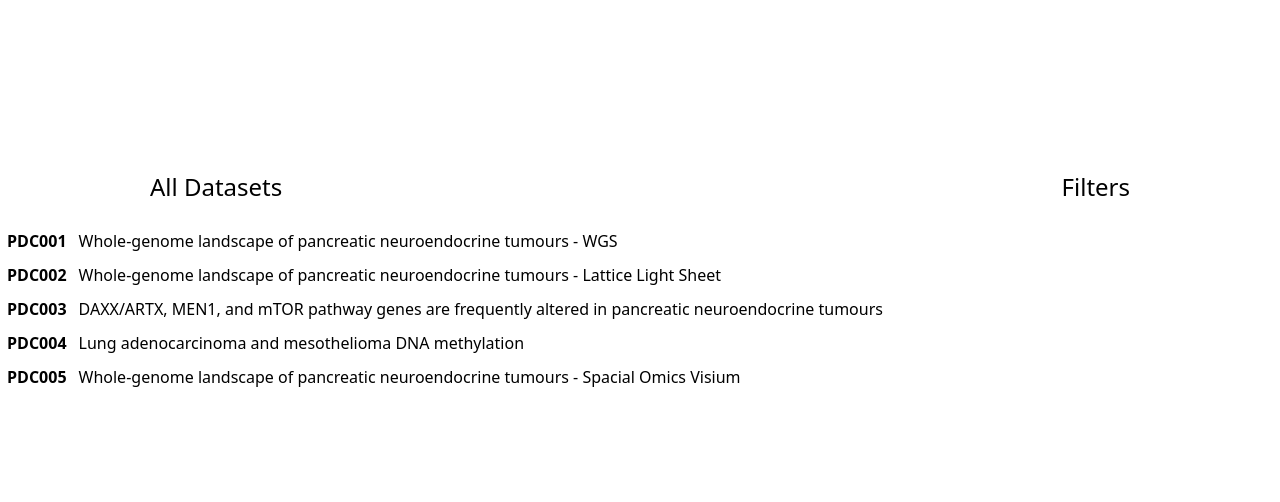
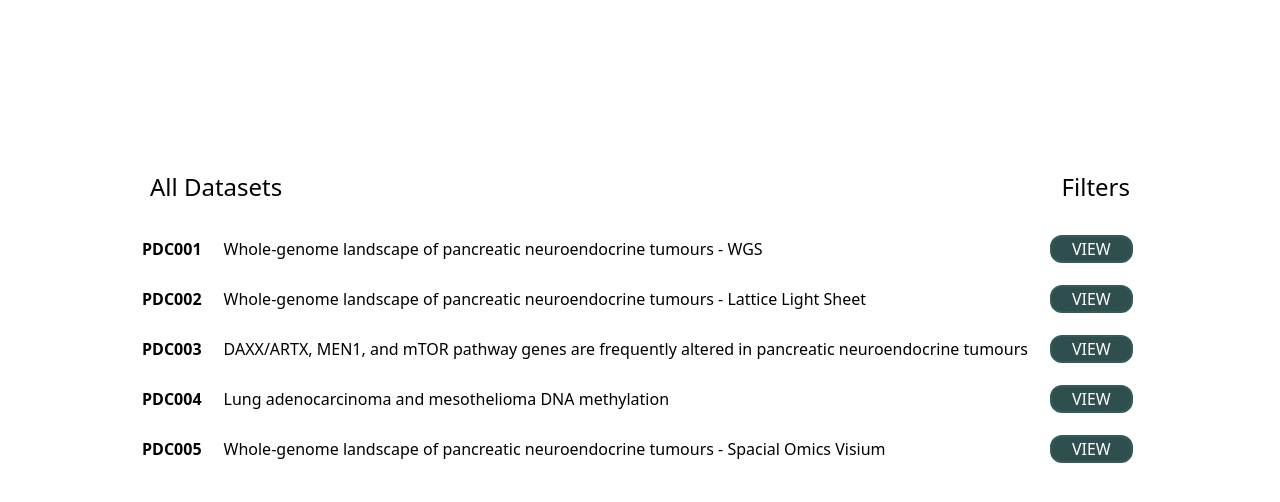
Before and after one commit to WEHI-RCPStudentInternship/data-commons, a Flask app: template templates/datasets.html in a window 1280 px wide. Shown: the part 61-563 px from the top of the page. Run offline with Flask 3, Linux system fonts and the light colour scheme; the template is opened without the code that fills it, so the values that code supplies are empty.

Commit message:
add css to table

```diff
--- a/templates/datasets.html
+++ b/templates/datasets.html
@@ -73,8 +73,24 @@ body {
             font-weight: lighter;
         }
 
+        table {
+            margin-left: 130px;
+        }
+
         th, td {
-            padding: 5px;
+            padding: 10px;
+        }
+
+        td>button{
+            font-family: system-ui, -apple-system, BlinkMacSystemFont, 'Segoe UI', Roboto, Oxygen, Ubuntu, Cantarell, 'Open Sans', 'Helvetica Neue', sans-serif;
+            font-weight: lighter;
+            font-size: medium;
+            border-radius: 12px;
+            padding-left: 20px;
+            padding-right: 20px;
+            border: solid rgb(52, 90, 90) 2px;
+            color: white;
+            background-color: darkslategray;
         }
 
     </style>
@@ -108,23 +124,27 @@ body {
             <tr class="entries">
                 <th class ="id">PDC001</th>
                 <td class = "summary">Whole-genome landscape of pancreatic neuroendocrine tumours - WGS</td>
+                <td><button>VIEW</button></td>
             </tr>
             <tr class="entries">
                 <th class ="id">PDC002</th>
                 <td class = "summary">Whole-genome landscape of pancreatic neuroendocrine tumours - Lattice Light Sheet</td>
+                <td><button>VIEW</button></td>
             </tr>
             <tr class="entries">
                 <th class ="id">PDC003</th>
                 <td class = "summary">DAXX/ARTX, MEN1, and mTOR pathway genes are frequently altered in pancreatic neuroendocrine tumours</td>
-                <td class = filter></td>
+                <td><button>VIEW</button></td>
             </tr>
             <tr class="entries">
                 <th class ="id">PDC004</th>
                 <td class = "summary">Lung adenocarcinoma and mesothelioma DNA methylation</td>
+                <td><button>VIEW</button></td>
             </tr>
             <tr class="entries" id="new">
                 <th class ="id">PDC005</th>
                 <td class = "summary">Whole-genome landscape of pancreatic neuroendocrine tumours - Spacial Omics Visium</td>
+                <td><button>VIEW</button></td>
             </tr>
         </tbody>
     </table>
```
